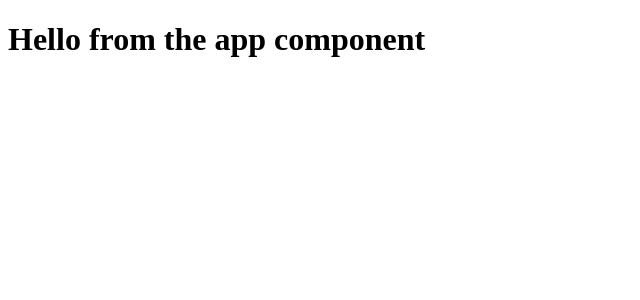
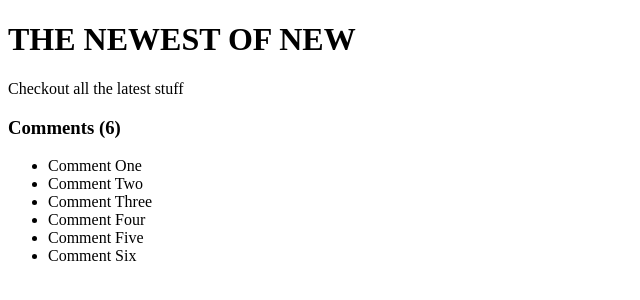
Before and after one commit to marta-zielinska87/privateRepo, a React (Create React App) app in the folder react/feedback-app/: page / in a window 1280 px wide. Shown: the top 300 px of the page, without its empty margins (0-640 px from the left). Built offline with nearby package versions, Linux system fonts and the light colour scheme.

Commit message:
Simple examples how to use dynamic variables in React

```diff
--- a/react/feedback-app/src/App.js
+++ b/react/feedback-app/src/App.js
@@ -1,5 +1,30 @@
 function App() {
-  return <h1>Hello from the app component</h1>;
+  const title = "The newest of new";
+  const paragraph = "Checkout all the latest stuff";
+  const comments = [
+    { id: 1, text: "Comment One" },
+    { id: 2, text: "Comment Two" },
+    { id: 3, text: "Comment Three" },
+    { id: 4, text: "Comment Four" },
+    { id: 5, text: "Comment Five" },
+    { id: 6, text: "Comment Six" },
+  ];
+
+  return (
+    <>
+      <h1>{title.toUpperCase()}</h1>
+      <p>{paragraph}</p>
+
+      <div className="comments">
+        <h3>Comments ({comments.length})</h3>
+        <ul>
+          {comments.map((comment, index) => (
+            <li key={index}>{comment.text}</li>
+          ))}
+        </ul>
+      </div>
+    </>
+  );
 }
 
 export default App;
```
